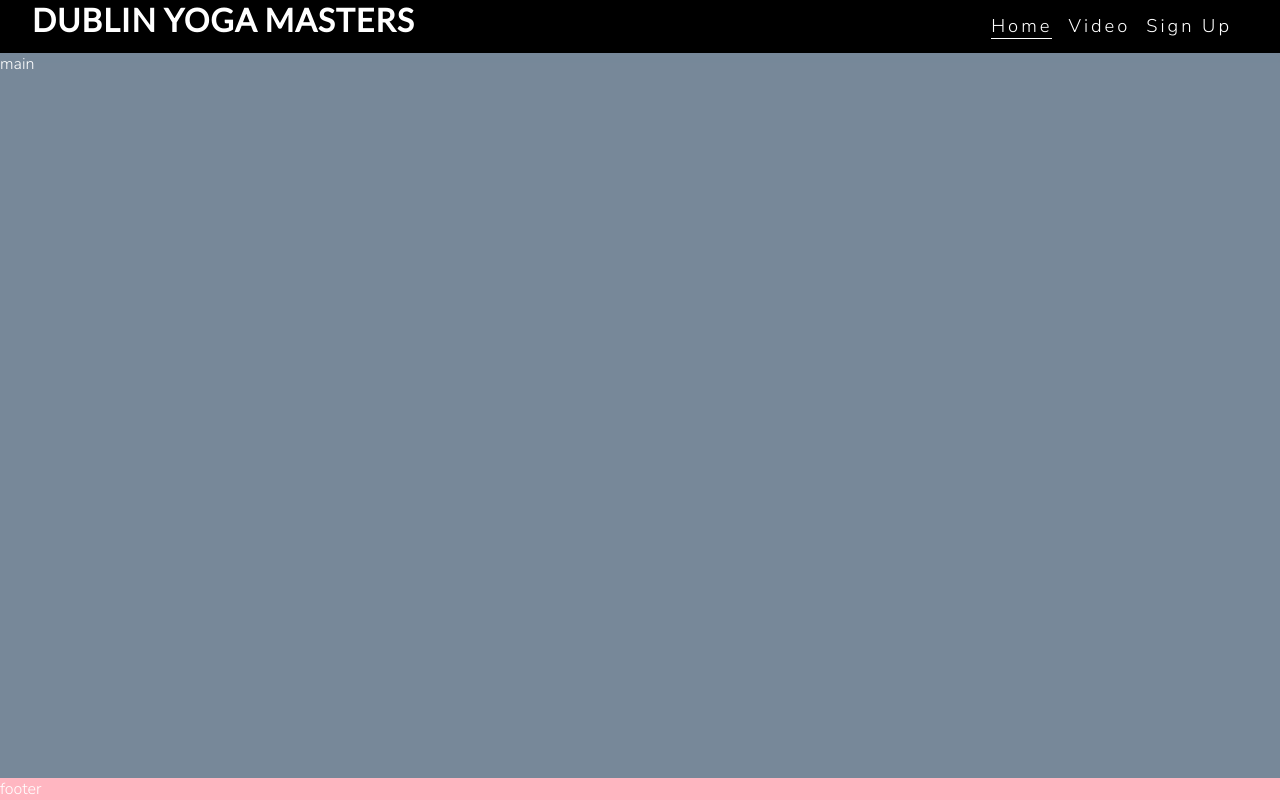
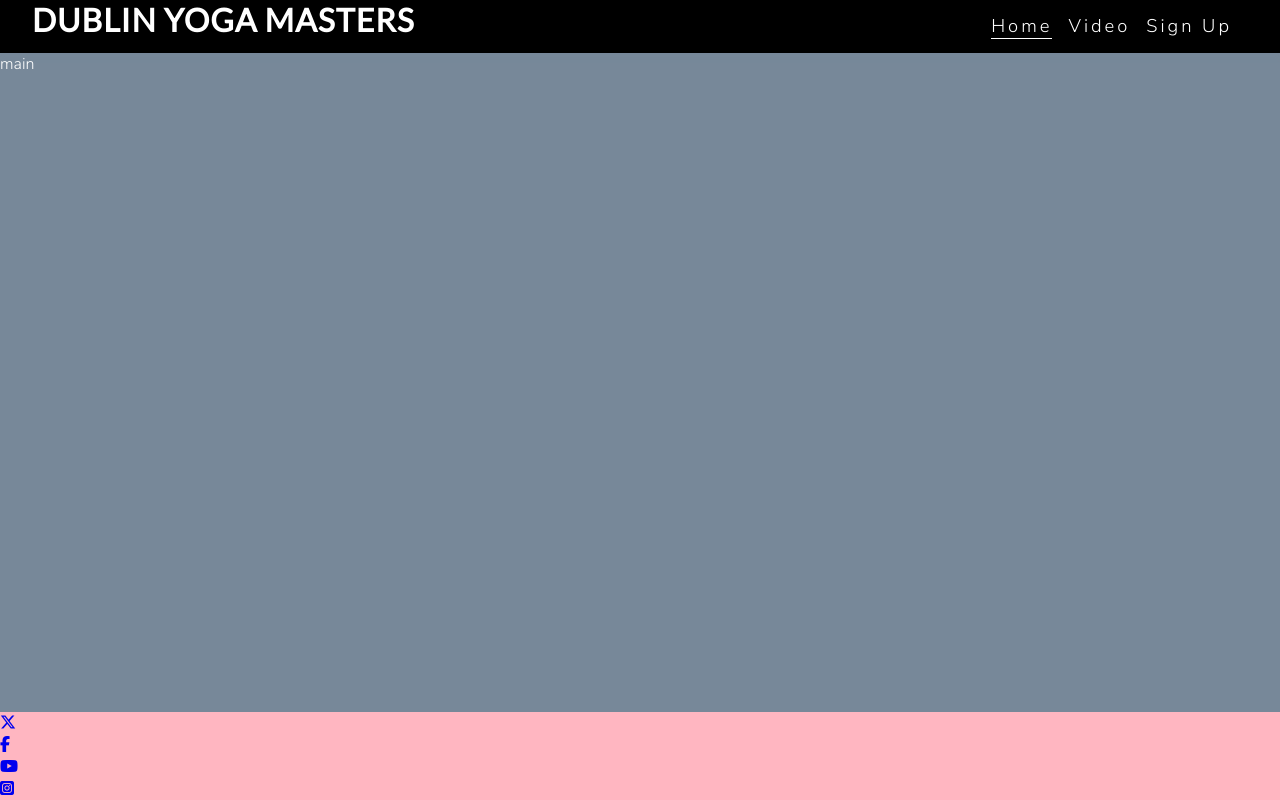
Before and after one commit to johnfurlong98/dublin-yoga-masters, a plain HTML site: page index.html in a window 1280 px wide. Drawn offline with Linux system fonts and the light colour scheme.

Commit message:
added font awesome kit code and added links too footer and nav toggle

```diff
--- a/index.html
+++ b/index.html
@@ -22,7 +22,7 @@
             <h1 id="logo">Dublin Yoga Masters</h1>
         </a>
         <input type="checkbox" id="nav-toggle" name="nav-toggle">
-        <label for="nav-toggle" class="nav-toggle-lable">O</label>
+        <label for="nav-toggle" class="nav-toggle-lable"><i class="fa-solid fa-ellipsis-vertical fa-2xl"></i></label>
 
         <nav>
             <ul id="menu">
@@ -36,7 +36,20 @@
 
     <main> main</main>
 
-    <footer>footer</footer>
+    <footer>
+        <ul>
+            <li><a href="https://www.twitter.com/" target="_blank" rel="noopener" aria-
+                    aria-label="View or Twitter page (opens in new tab)"><i class="fa-brands fa-x-twitter"></i></a></li>
+            <li><a href="https://www.facebook.com" target="_blank" rel="noopener" aria-
+                    aria-label="View or Facebook page (opens in new tab)"><i class="fa-brands fa-facebook-f"></i></a></li>
+            <li><a href="https://www.youtube.com" target="_blank" rel="noopener" aria-
+                    aria-label="View or Youtube page (opens in new tab)"><i class="fa-brands fa-youtube"></i></a></li>
+            <li><a href="https://www.instagram.com" target="_blank" rel="noopener" aria-
+                    aria-label="View or Instagram page (opens in new tab)"><i class="fa-brands fa-square-instagram"></i></a></li>
+        </ul>
+    </footer>
+    <!-- font awesome kit unique code -->
+    <script src="https://kit.fontawesome.com/5b185ff159.js" crossorigin="anonymous"></script>
 </body>
 </body>
 
```
